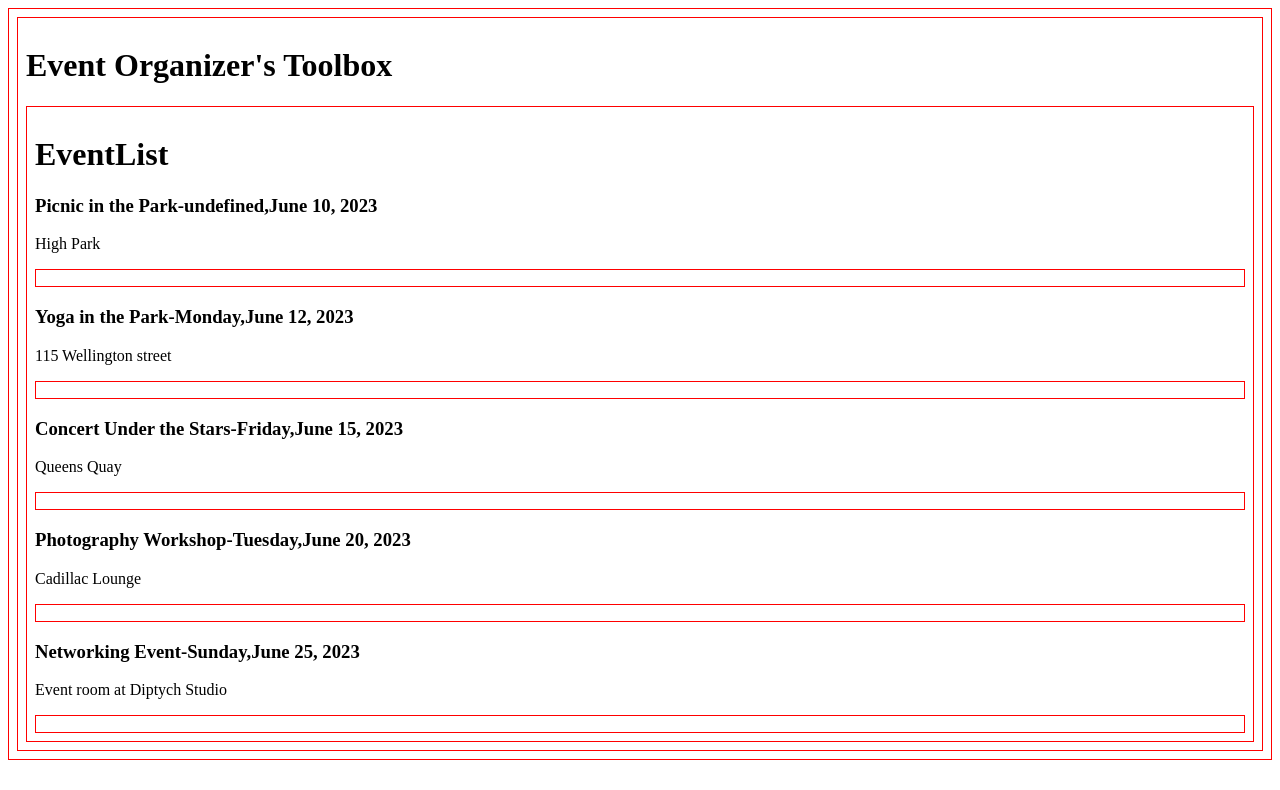
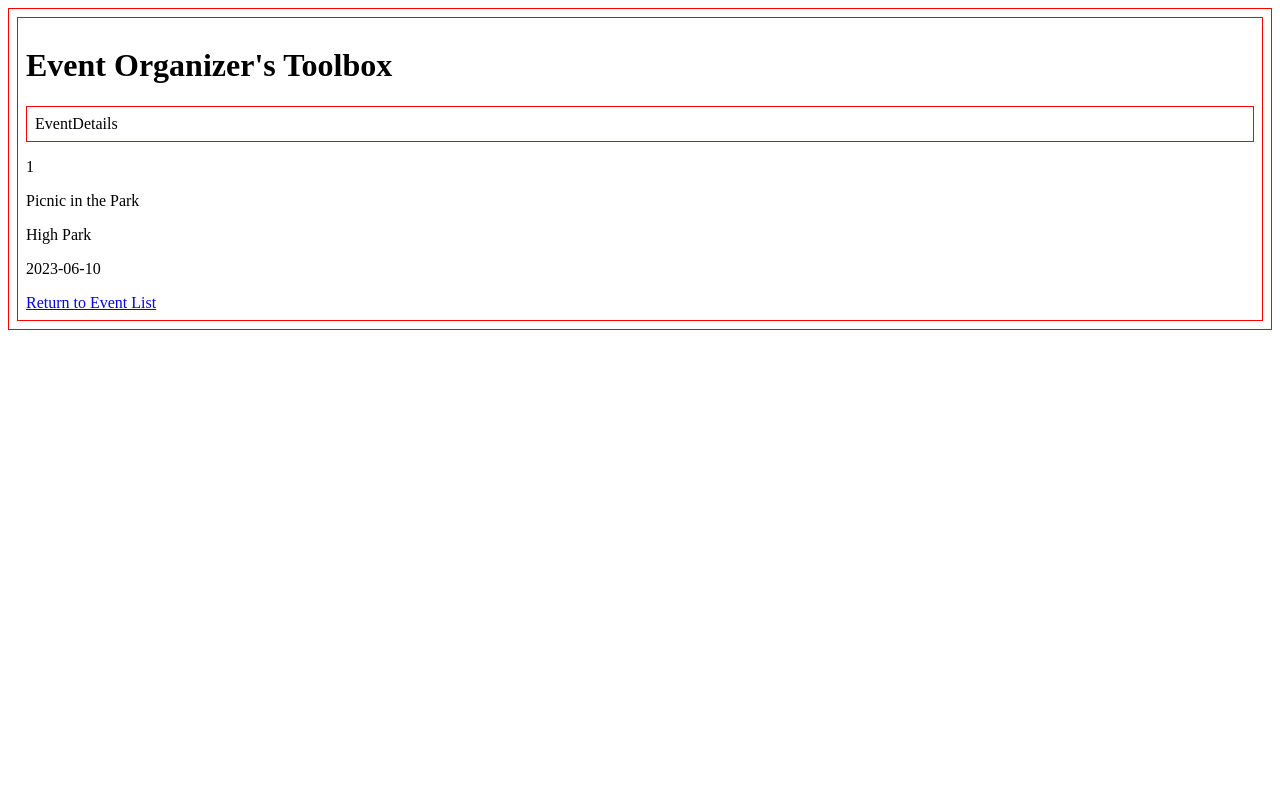
Before and after one commit to EOT-Event-Organizer-s-Toolbox/eot-codebase, a React (Vite) app in the folder web/: page /1 in a window 1280 px wide. Shown: the top 790 px of the page. Built offline with nearby package versions, Linux system fonts and the light colour scheme; data requests are answered from the project's data file.

Commit message:
Refactoring with React Router

```diff
--- a/web/src/App.tsx
+++ b/web/src/App.tsx
@@ -1,26 +1,44 @@
-import { useState, useEffect } from 'react';
-import { EventType } from './types';
-
+import { createBrowserRouter, Route, createRoutesFromElements, RouterProvider } from 'react-router-dom';
+import { eventDetailsLoader, eventsLoader } from './Services/loaderFunctions';
 import './App.css';
-import eventService from './Services/eventService';
-import EventList from './Components/EventList';
+//Layouts
+import RootLayout from './Layout/RootLayout';
+//Pages
+import EventList from './Components/EventList/EventList';
+import EventDetails from './Components/EventDetails/EventDetails';
+import NotFound from './Components/Error/NotFound';
 
 function App() {
-  const [eventList, setEventsList] = useState<EventType[] | undefined>([]);
+  // const [eventList, setEventsList] = useState<EventType[] | undefined>([]);
 
-  useEffect(() => {
-    const fetchEvents = async () => {
-      const allEvents = await eventService.getAll();
-      setEventsList(allEvents);
-    };
-    fetchEvents();
-  }, []);
+  // useEffect(() => {
+  //   const fetchEvents = async () => {
+  //     const allEvents = await eventService.getAll();
+  //     setEventsList(allEvents);
+  //   };
+  //   fetchEvents();
+  // }, []);
 
+  const router = createBrowserRouter(
+    createRoutesFromElements(
+      <Route path="/" element={<RootLayout />}>
+        <Route
+          index
+          element={<EventList />}
+          loader={eventsLoader}
+        />
+        <Route
+          path=":id"
+          element={<EventDetails />}
+          loader={eventDetailsLoader}
+
+        />
+        <Route path="*" element={<NotFound />} />
+      </Route>
+    )
+  )
   return (
-    <main>
-      <h1>Event Organizer's Toolbox</h1>
-      <EventList eventList={eventList} />
-    </main>
+    <RouterProvider router={router} />
   );
 }
 
--- /dev/null
+++ b/web/src/Components/Error/NotFound.tsx
@@ -0,0 +1,12 @@
+import { Link } from "react-router-dom"
+
+const NotFound = () => {
+    return (
+        <>
+            <h2>Oops! Page not found!</h2>
+            <Link to="/">Return to Events List Page</Link>
+        </>
+    )
+}
+
+export default NotFound
--- /dev/null
+++ b/web/src/Components/EventDetails/EventDetails.tsx
@@ -0,0 +1,19 @@
+import { useLoaderData } from "react-router-dom"
+import { EventType } from "../../types"
+import { Link } from "react-router-dom";
+
+const EventDetails = () => {
+    const event = useLoaderData() as EventType;
+    return (
+        <>
+            <div>EventDetails</div>
+            <p>{event.id}</p>
+            <p>{event.eventName}</p>
+            <p>{event.location}</p>
+            <p>{event.date}</p>
+            <Link to="/">Return to Event List</Link>
+        </>
+    )
+}
+
+export default EventDetails
--- /dev/null
+++ b/web/src/Components/EventList/EventList.tsx
@@ -0,0 +1,16 @@
+import EventListSingle from './EventListSingle';
+import { EventType } from '../../types';
+import { useLoaderData } from 'react-router-dom';
+
+const EventList = () => {
+  const events = useLoaderData() as EventType[]
+  return (
+    <div className="placeholder">
+      <h1>EventList</h1>
+      {events.map((event) => (
+        <EventListSingle key={event.id} event={event} />
+      ))}
+    </div>
+  );
+};
+export default EventList;
--- a/web/src/Components/EventList/EventListSingle.tsx
+++ b/web/src/Components/EventList/EventListSingle.tsx
@@ -1,3 +1,4 @@
+import { Link } from 'react-router-dom';
 import { EventType } from '../../types';
 import { formatDateWritten } from '../../utils/date';
 import { getDayOfWeek } from '../../utils/date';
@@ -23,6 +24,7 @@ const EventListSingle = ({ event }: Props) => {
       </h3>
       <p className="event--location">{event.location}</p>
       <div className="event--confirmations-container"></div>
+      <Link to={event.id.toString()}>Click Me For Details</Link>
     </section>
   );
 };
--- a/web/src/Components/EventList/index.tsx
+++ /dev/null
@@ -1,19 +0,0 @@
-import EventListSingle from './EventListSingle';
-import { EventType } from '../../types';
-
-interface Props {
-  eventList: EventType[] | undefined;
-}
-
-const EventList = ({ eventList }: Props) => {
-  return (
-    <div className="placeholder">
-      <h1>EventList</h1>
-      {eventList &&
-        eventList.map((event) => (
-          <EventListSingle key={event.id} event={event} />
-        ))}
-    </div>
-  );
-};
-export default EventList;
--- /dev/null
+++ b/web/src/Layout/RootLayout.tsx
@@ -0,0 +1,12 @@
+import { Outlet } from "react-router-dom"
+
+const RootLayout = () => {
+    return (
+        <main>
+            <h1>Event Organizer's Toolbox</h1>
+            <Outlet />
+        </main>
+    )
+}
+
+export default RootLayout
--- /dev/null
+++ b/web/src/Services/loaderFunctions.tsx
@@ -0,0 +1,13 @@
+import eventService from "./eventService";
+
+export const eventsLoader = async () => {
+    const allEvents = await eventService.getAll();
+    return allEvents
+}
+
+// Getting an error here due to params being of type any
+export const eventDetailsLoader = async ({ params }) => {
+    const { id } = params
+    const eventDetails = await eventService.getEvent(id);
+    return eventDetails
+}
```
